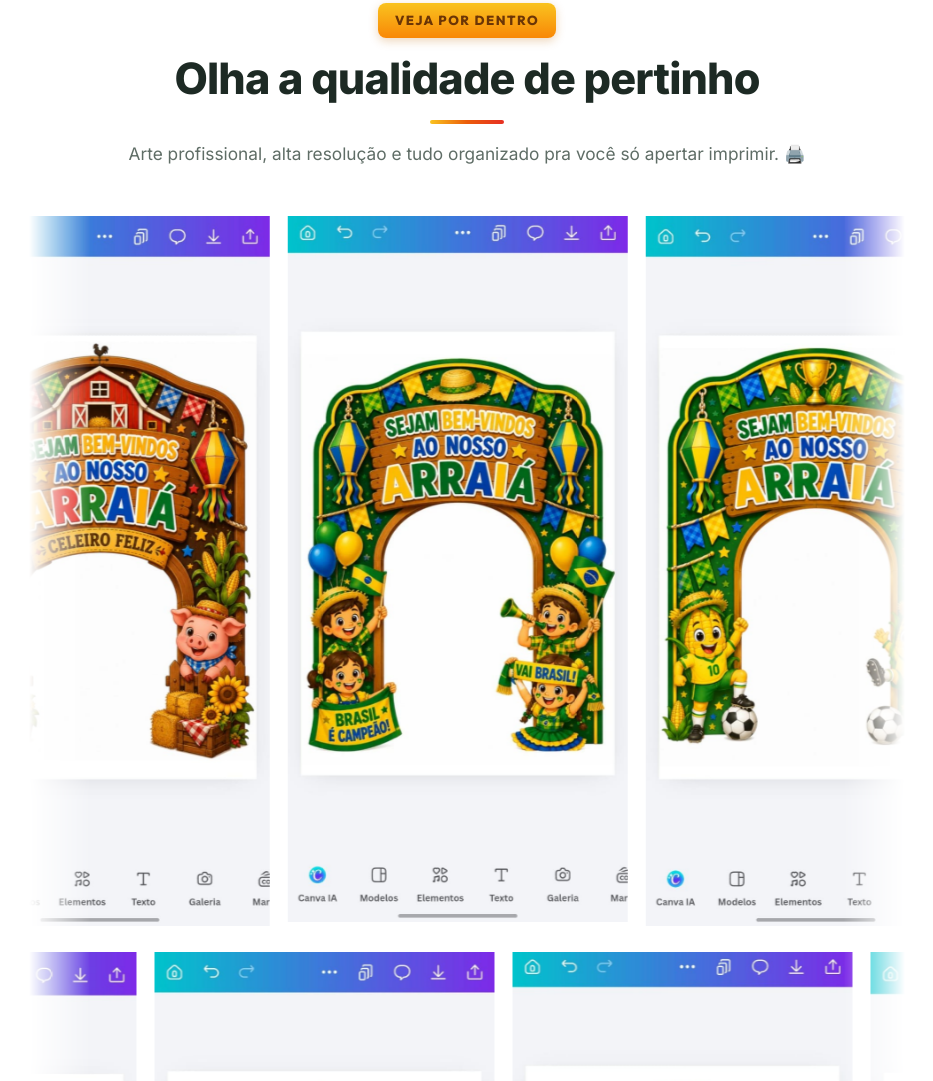
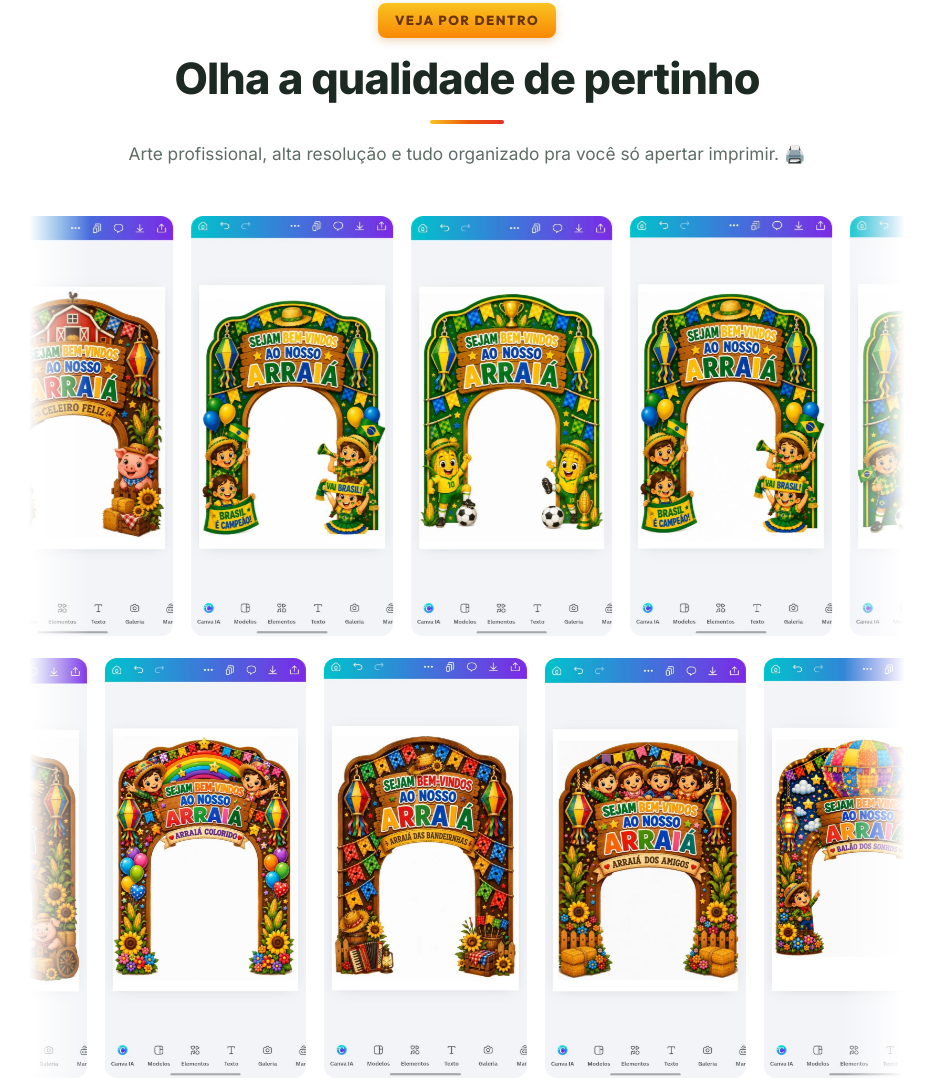
Before and after one commit to estevaobr23/100-portais-de-boas-vindas, a website built with Vite: page index.html in a window 1280 px wide. Shown: the part 4579-5660 px from the top of the page, without its empty margins (173-1106 px from the left). Built offline with nearby package versions, Linux system fonts and the light colour scheme.

Commit message:
Corrige carrossel canva vazio: altura fixa evita colapso
As imagens canva (verticais + lazy) colapsavam a altura do marquee,
deixando a seção em branco. Define altura fixa (420px/340px) e ajusta
a imagem por altura mantendo a proporção.

Co-Authored-By: Claude Opus 4.8 <noreply@anthropic.com>

```diff
--- a/index.html
+++ b/index.html
@@ -522,17 +522,22 @@
       to   { transform: translateX(0); }
     }
 
+    /* altura fixa do carrossel canva -> evita colapso de altura (imagens verticais + lazy) */
+    .carrossel-wrap .marquee { height: 420px; }
+    .carrossel-wrap .marquee-track { height: 100%; align-items: stretch; }
     .marquee-item {
       flex-shrink: 0;
-      width: 340px;
+      height: 100%;
+      display: flex;
     }
     .marquee-item img {
-      width: 100%;
-      height: auto;
+      height: 100%;
+      width: auto;
       display: block;
+      border-radius: var(--radius-md);
     }
     @media (max-width: 600px) {
-      .marquee-item { width: 75vw; }
+      .carrossel-wrap .marquee { height: 340px; }
       .marquee-track { gap: 14px; }
     }
     @media (prefers-reduced-motion: reduce) {
```
